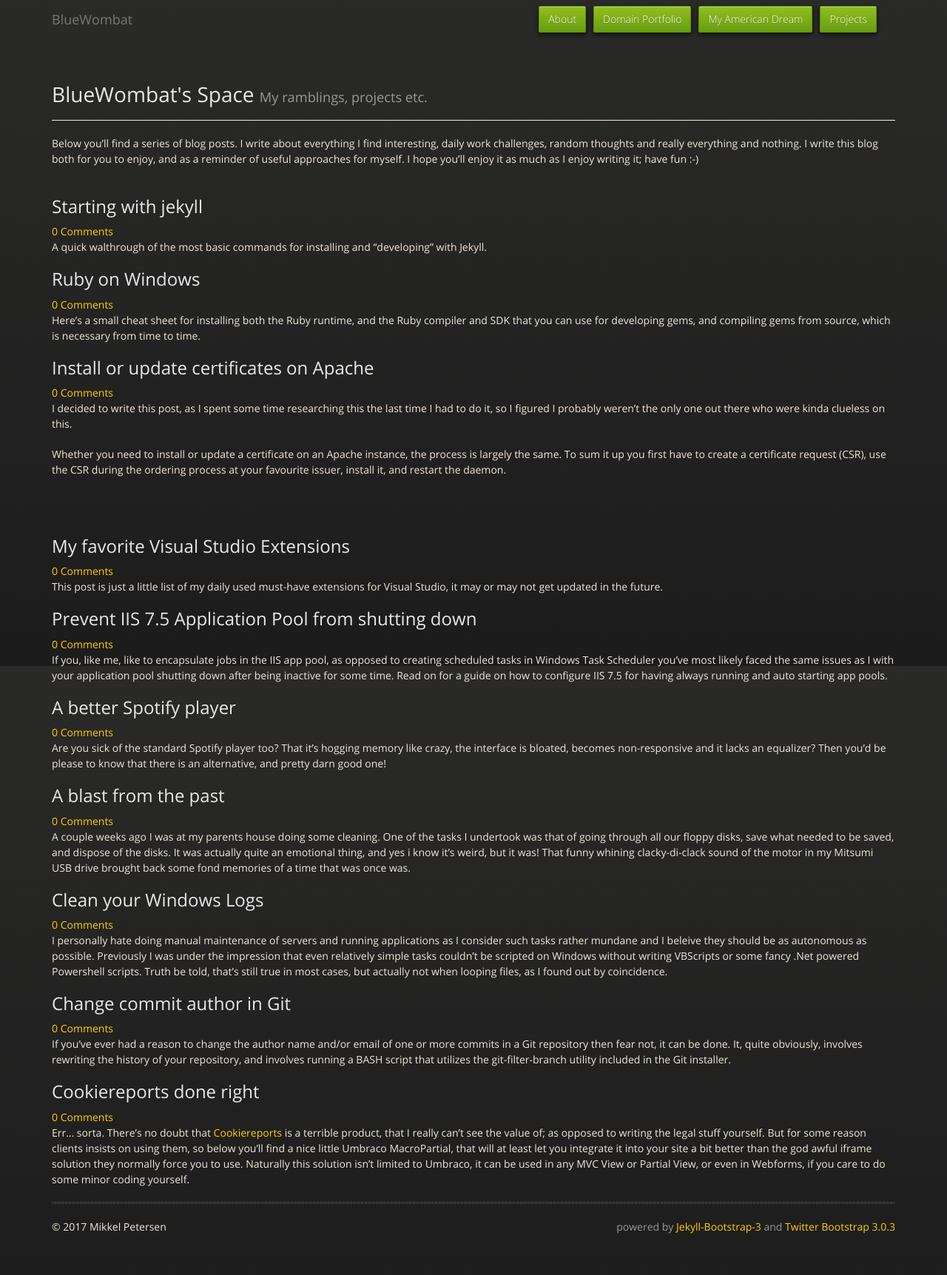
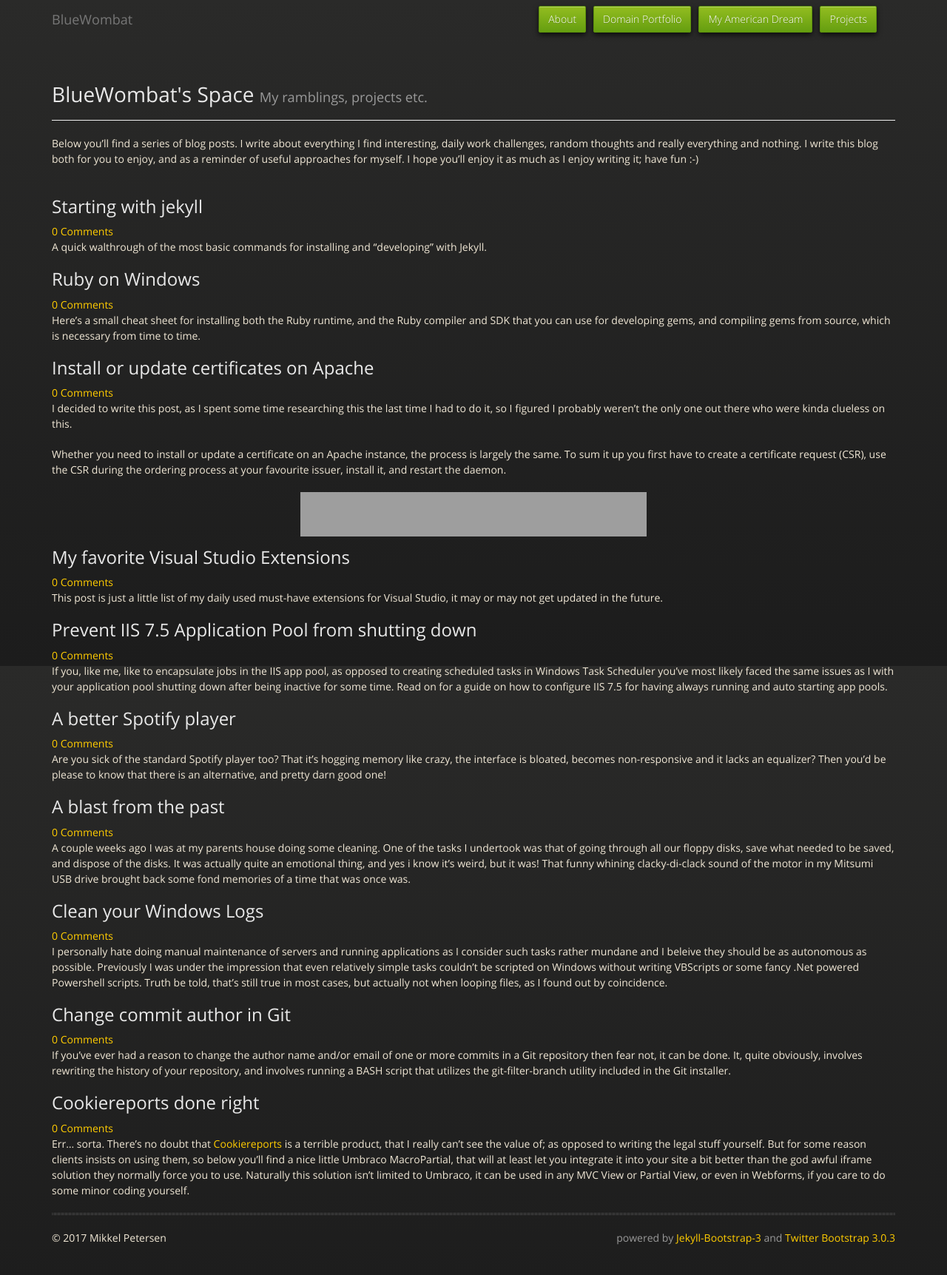
Before and after one commit to BlueWombat/bluewombat.github.io, a Jekyll site: the page built from index.md, in a window 1280 px wide. Shown: the whole page at 74% size. Built offline with Jekyll 4.4.1, drawn with Linux system fonts in a browser that asks for light colours; comment, search, counter and statistics services are not loaded; grey boxes are pictures that could not be loaded.

Commit message:
Adding Amazon banner, to see how it looks

```diff
--- a/_includes/themes/bluewombat/post.html
+++ b/_includes/themes/bluewombat/post.html
@@ -42,6 +42,9 @@
         <li class="next disabled"><a>Next &rarr;</a>
       {% endif %}
     </ul>-->
+	<div style="text-align: center">
+	<script src="//z-na.amazon-adsystem.com/widgets/onejs?MarketPlace=US&adInstanceId=a9c49130-4580-4b1f-bb9d-6b19a8e071d5"></script>
+	</div>
     <hr>
     {% include JB/comments %}
   </div>
--- a/index.md
+++ b/index.md
@@ -18,7 +18,7 @@ I hope you'll enjoy it as much as I enjoy writing it; have fun :-)
 		{{ post.content | split:"<!--more-->" | first }}
 	</li>
 	{% if forloop.index0 == 2 %}
-	<li style="height:60px">
+	<li style="text-align: center;padding-bottom: 10px">
 		<iframe src="//rcm-na.amazon-adsystem.com/e/cm?o=1&p=13&l=ez&f=ifr&linkID=268f3689c587481e9885f20589073720&t=bluewombat-20&tracking_id=bluewombat-20" width="468" height="60" scrolling="no" border="0" marginwidth="0" style="border:none;" frameborder="0"></iframe>
 	</li>
 	{% endif %}
```
